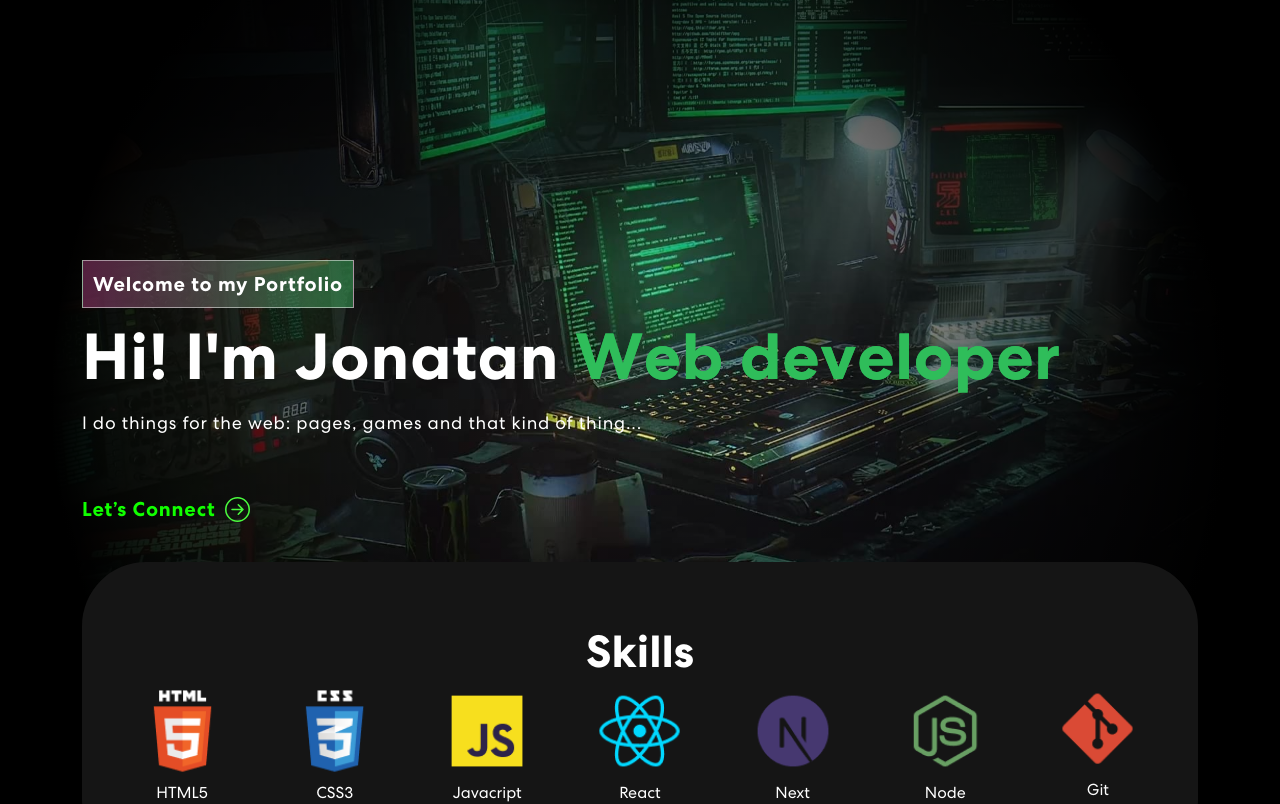
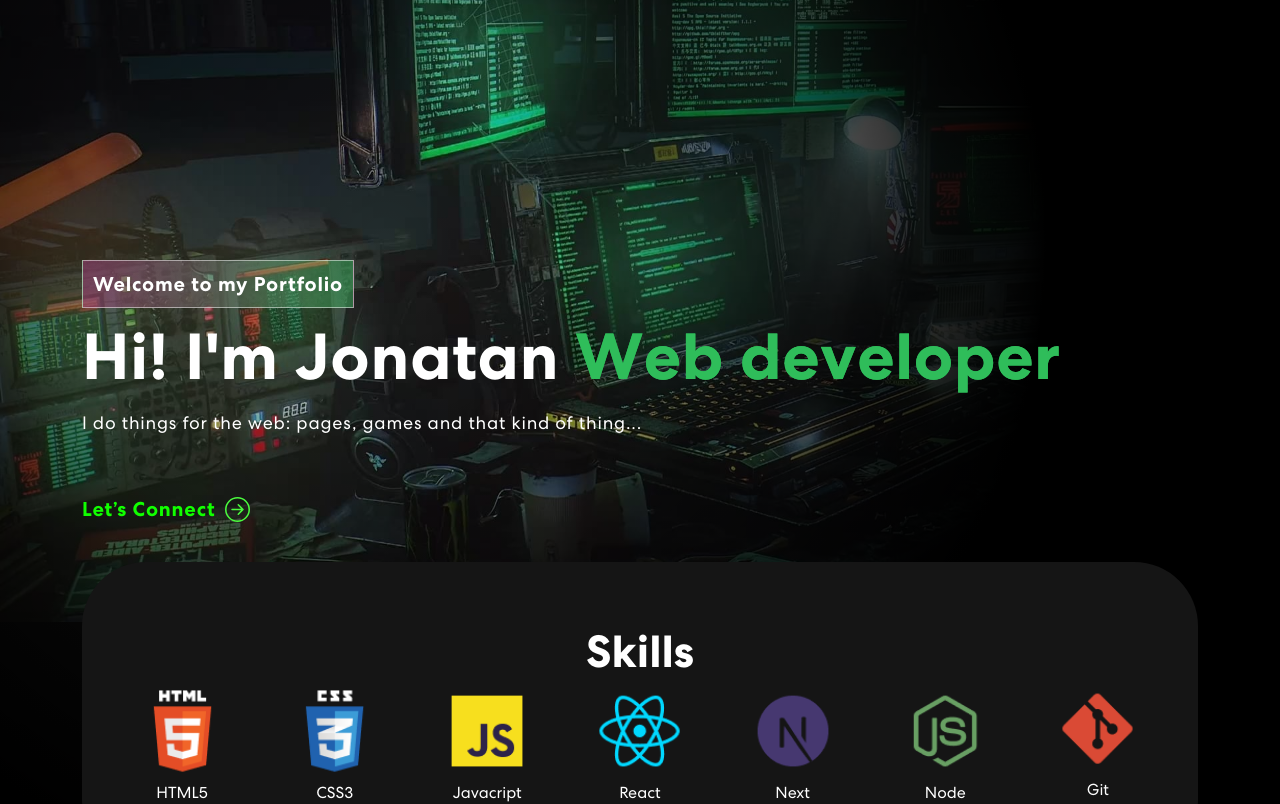
Before and after one commit to YonPalac1/YonPalac1, a React (Vite) app: page / in a window 1280 px wide. Shown: the top 804 px of the page. Built offline with nearby package versions, Linux system fonts and the light colour scheme.

Commit message:
achico sombra

```diff
--- a/src/App.css
+++ b/src/App.css
@@ -17,8 +17,8 @@
 
 /************ Default Css ************/
 :root {
-  --cursorXPos: 50vw;
-  --cursorYPos: 50vh;
+  --cursorXPos: 30vw;
+  --cursorYPos: 30vh;
 }
 * {
   margin: 0;
```
